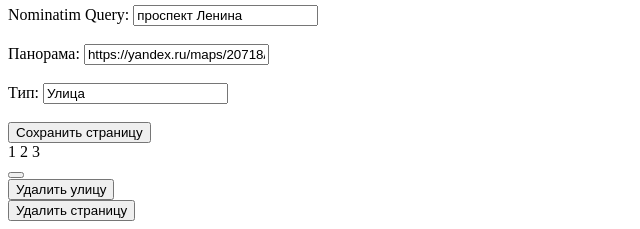
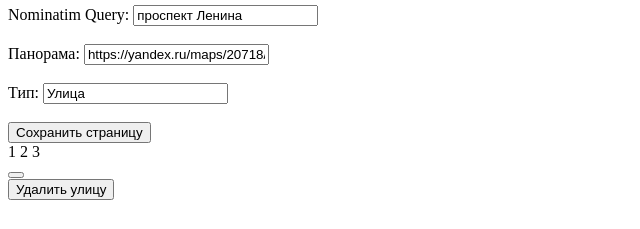
Before and after one commit to karrad1201/Ishimbay-map, a Flask app: page /admin/edit?street_id=2 in a window 1280 px wide. Shown: the part 901-1130 px from the top of the page, without its empty margins (0-640 px from the left). After the commit the page ends 1101 px from the top, so only its background shows below. Run offline with Flask 3, Linux system fonts and the light colour scheme; some libraries are stand-ins or nearby versions.

Commit message:
Update admin_edit.html

```diff
--- a/templates/admin_edit.html
+++ b/templates/admin_edit.html
@@ -84,28 +84,7 @@
     <div class="button-container">
         <form method="post" action="/admin/delete_street" onsubmit="return confirm('Вы уверены, что хотите удалить эту улицу?');">
             <input type="hidden" name="street_id" value="{{ street.id }}">
-            <button id="delete-object-button" class="delete-button" type="submit">
-                <i class="fas fa-trash-alt"></i>
-                <span>Удалить улицу</span>
-            </button>
+            <button type="submit" class="delete-button">Удалить улицу</button>
         </form>
-   {% if street.pages|length > 1 %}
-            <form method="post" action="/admin/delete_page" onsubmit="return confirm('Вы уверены, что хотите удалить эту страницу?');" id="delete-page-form">
-                <input type="hidden" name="street_id" value="{{ street.id }}">
-                <input type="hidden" name="page_index" id="delete-page-index" value="">
-                <button class="delete-button" type="submit">Удалить страницу</button>
-            </form>
-        {% endif %}
     </div>
-    <script>
-        const deletePageForm = document.getElementById('delete-page-form');
-        const pageNumbers = document.querySelectorAll('.page-number');
-        if (deletePageForm != null){
-          pageNumbers.forEach((item)=>{
-            item.addEventListener('click', ()=>{
-              deletePageForm.action = `/admin/delete_page?id=${item.textContent}`
-            })
-          })
-        }
-    </script>
 {% endblock %}
```
